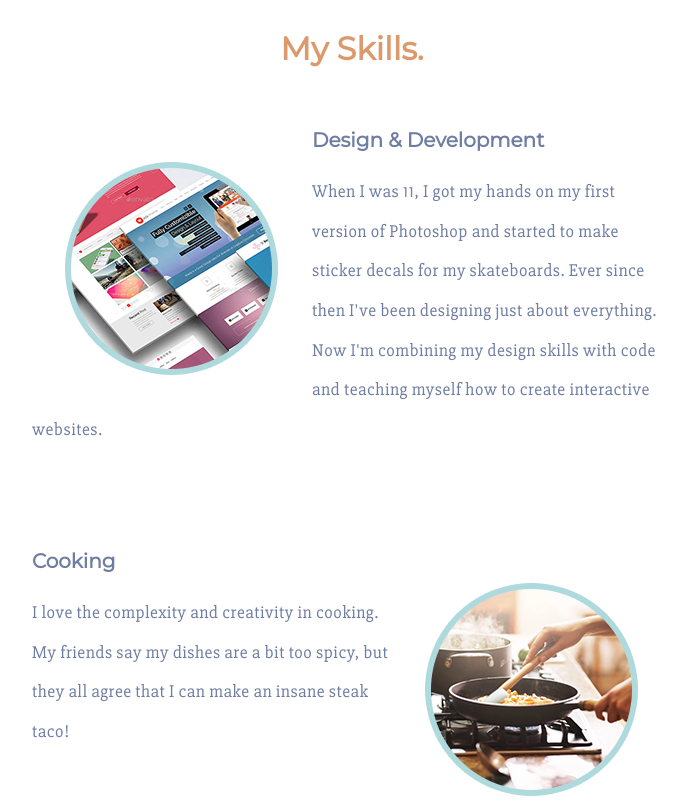
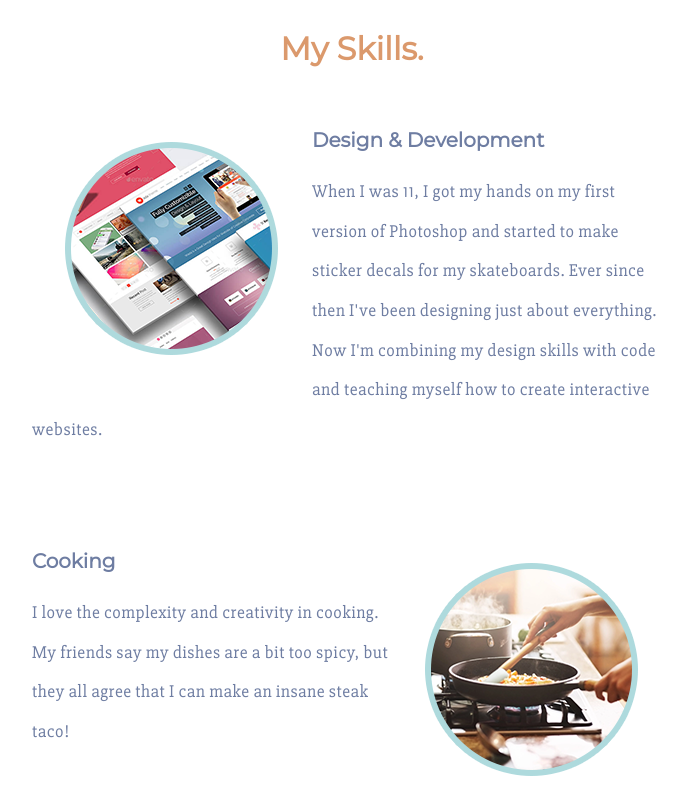
Before and after one commit to matthewbenedict/cv, a plain HTML site: page index.html in a window 1280 px wide. Shown: the part 1320-2132 px from the top of the page, without its empty margins (288-975 px from the left). Drawn offline with Linux system fonts and the light colour scheme.

Commit message:
Add files via upload

```diff
--- a/css/styles.css
+++ b/css/styles.css
@@ -93,12 +93,12 @@ p{
 
 .design-img{
   float:left;
-  margin:20px;
+  margin:0 20px 20px 20px;
 }
 
 .cooking-img{
   float:right;
-  margin:20px 20px 50px 20px;
+  margin:0 20px 50px 20px;
 }
 
 .hr-style{
```
